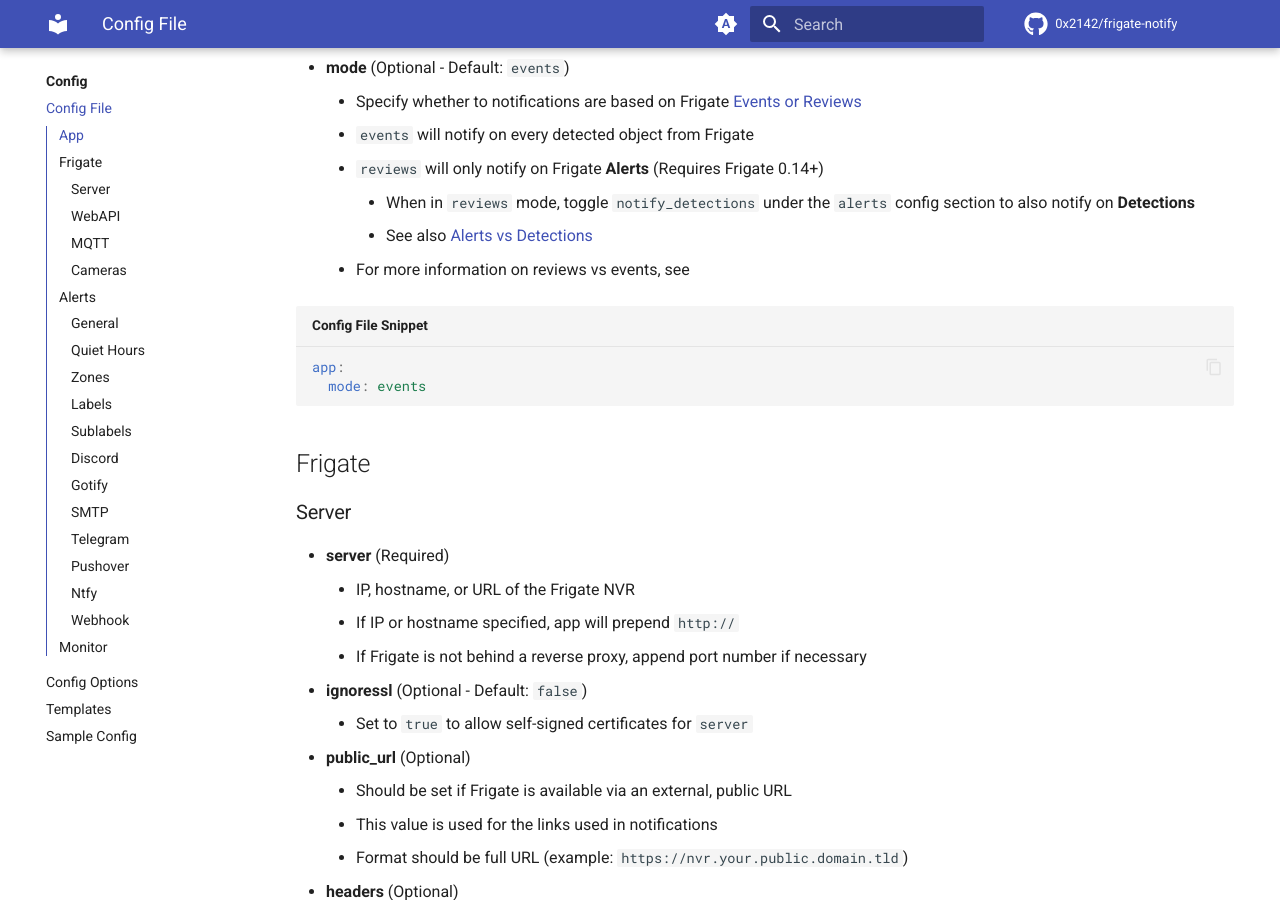
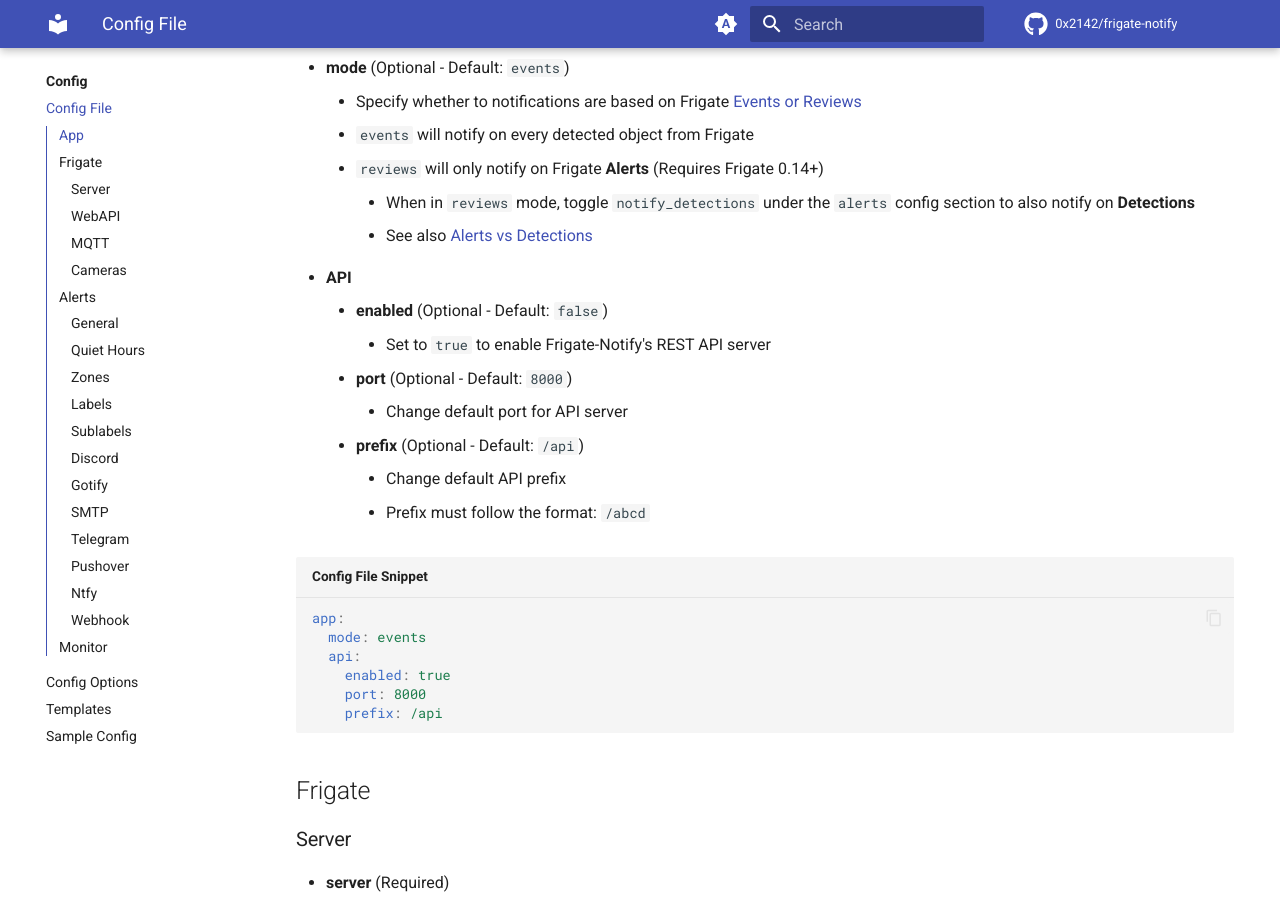
Before and after one commit to 0x2142/frigate-notify, an MkDocs documentation site: the page built from docs/config/file.md, in a window 1280 px wide and 900 px high, scrolled down 433 px. Built offline with MkDocs 1.6.1 and Material for MkDocs 9.7.7, drawn with Linux system fonts in a browser that asks for light colours; comment, search, counter and statistics services are not loaded; the version menu is left out.

````diff
--- a/docs/config/file.md
+++ b/docs/config/file.md
@@ -12,11 +12,22 @@ Config may also be provided via environment variables. Frigate-notify will load
     - `reviews` will only notify on Frigate **Alerts** (Requires Frigate 0.14+)
         - When in `reviews` mode, toggle `notify_detections` under the `alerts` config section to also notify on **Detections**
         - See also [Alerts vs Detections](https://docs.frigate.video/configuration/review/#alerts-and-detections)
-    - For more information on reviews vs events, see
+- **API**
+    - **enabled** (Optional - Default: `false`)
+        - Set to `true` to enable Frigate-Notify's REST API server
+    - **port** (Optional - Default: `8000`)
+        - Change default port for API server
+    - **prefix** (Optional - Default: `/api`)
+        - Change default API prefix
+        - Prefix must follow the format: `/abcd`
 
 ```yaml title="Config File Snippet"
 app:
   mode: events
+  api:
+    enabled: true
+    port: 8000
+    prefix: /api
 ```
 
 ## Frigate
--- a/mkdocs.yml
+++ b/mkdocs.yml
@@ -47,6 +47,7 @@ nav:
      - Config Options: config/options.md
      - Templates: config/templates.md
      - Sample Config: config/sample.md
+  - API: api.md
   - Changelog: changelog.md
 
 # Extras
````
Also changed, not shown: docs/api.md (added, +7 -0 lines), docs/changelog.md (+1 -1 lines), docs/install.md (+3 -0 lines).
